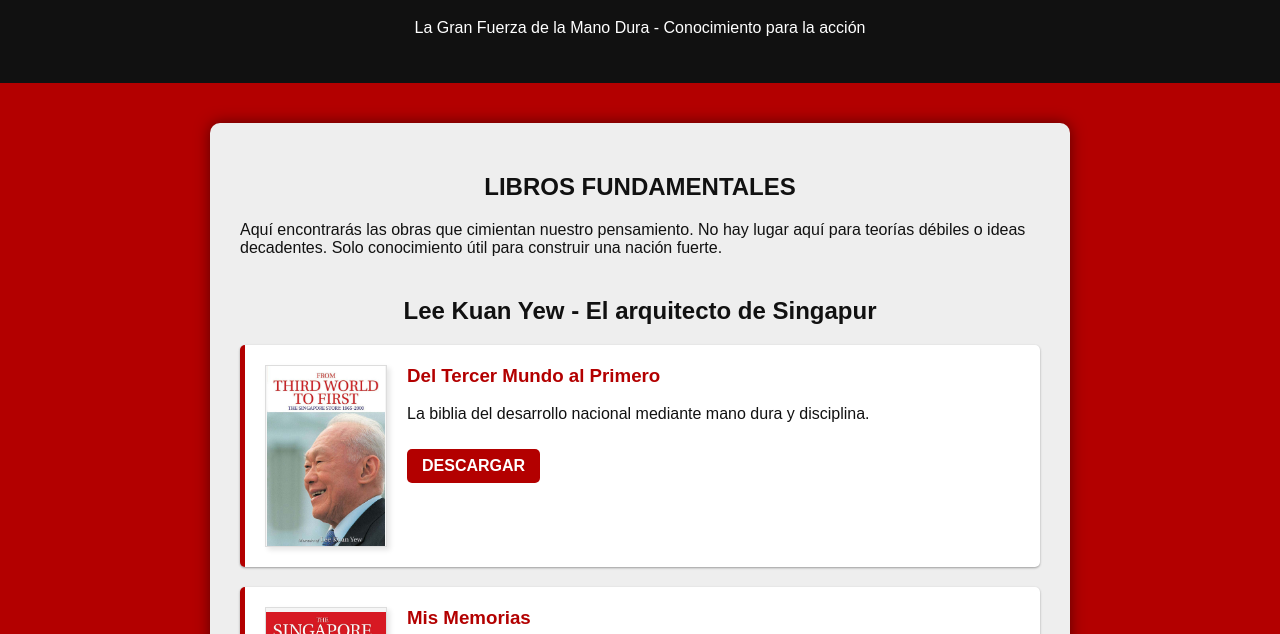
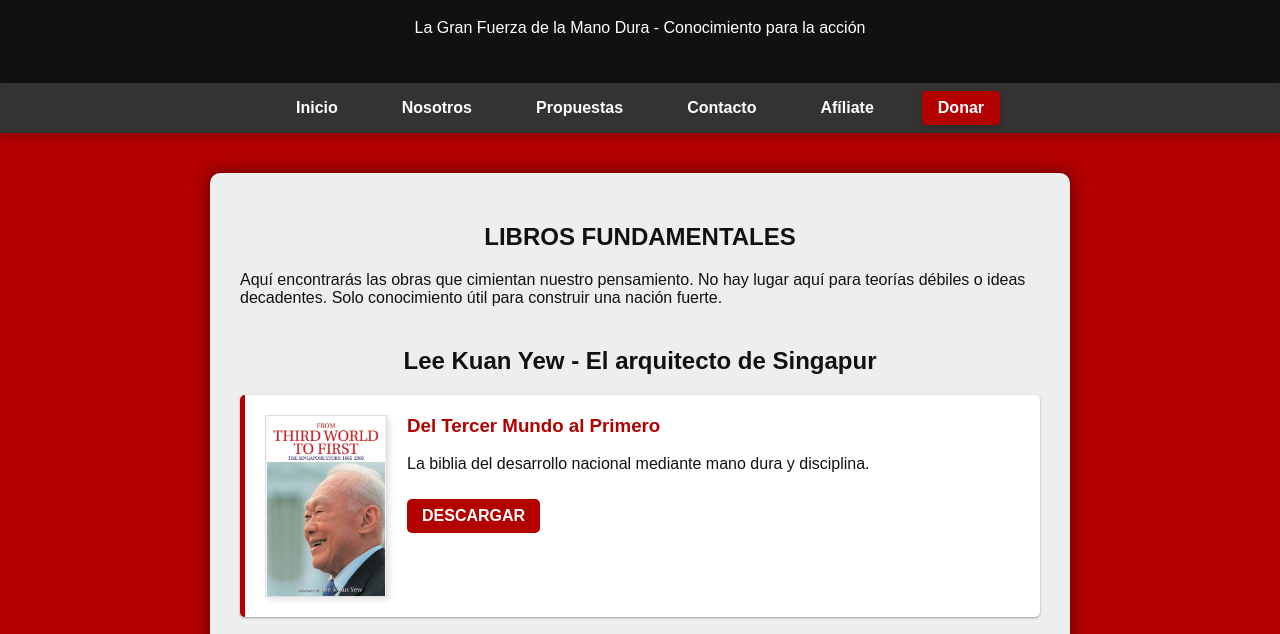
Before and after one commit to v513/Plataforma_politica_fran, a plain HTML site: page pages/principal/libros.html in a window 1280 px wide. Shown: the part 91-725 px from the top of the page. Drawn offline with Linux system fonts and the light colour scheme.

Commit message:
libros html mejorado

```diff
--- a/pages/principal/libros.html
+++ b/pages/principal/libros.html
@@ -12,6 +12,17 @@
     <h1>BIBLIOTECA DEL ORDEN</h1>
     <p>La Gran Fuerza de la Mano Dura - Conocimiento para la acción</p>
   </header>
+
+    <nav>
+    <ul>
+      <li><a href="../../index.html">Inicio</a></li>
+      <li><a href="../../pages/principal/nosotros.html">Nosotros</a></li>
+      <li><a href="../../pages/principal/propuestas.html">Propuestas</a></li>
+      <li><a href="../../pages/principal/contacto.html">Contacto</a></li>
+      <li><a href="../../pages/principal/afiliate.html">Afíliate</a></li>
+      <li><a href="../../pages/principal/donar.html" class="active">Donar</a></li>
+    </ul>
+  </nav>
 
   <main>
     <section>
```
